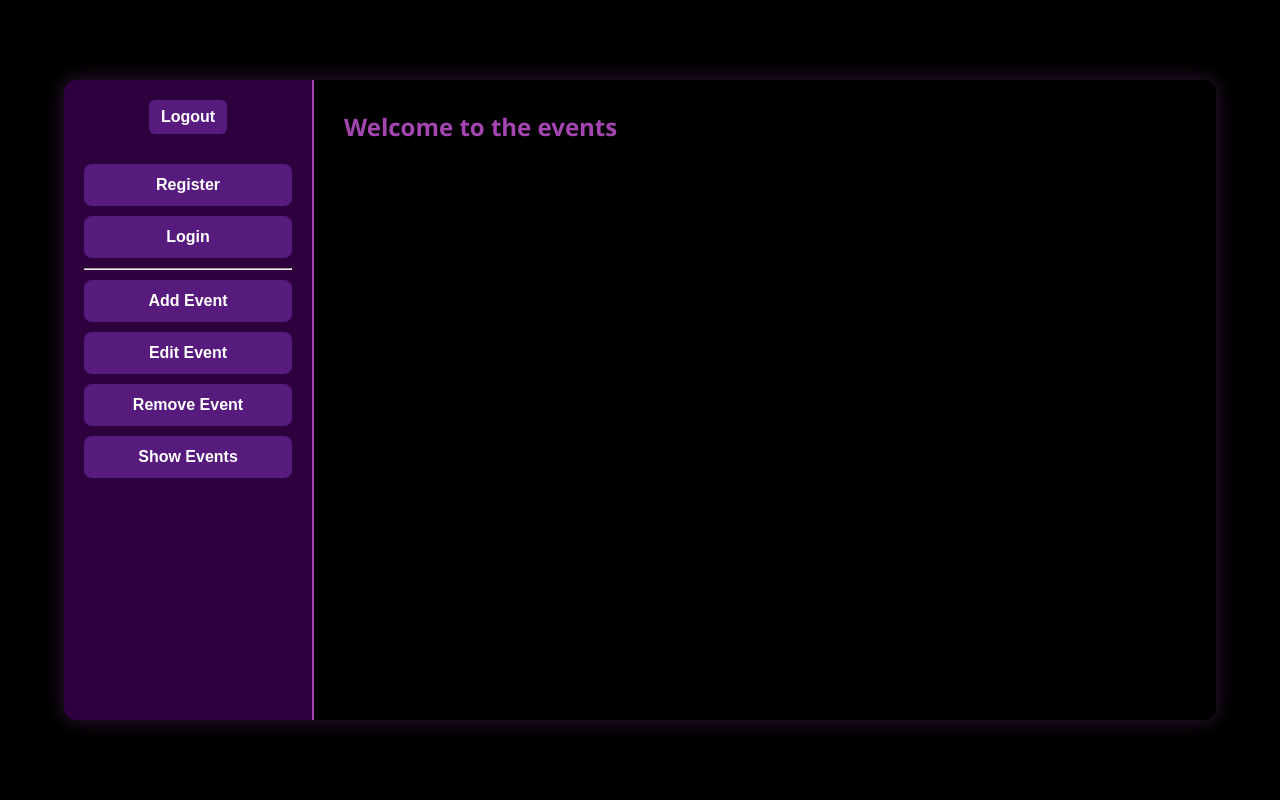
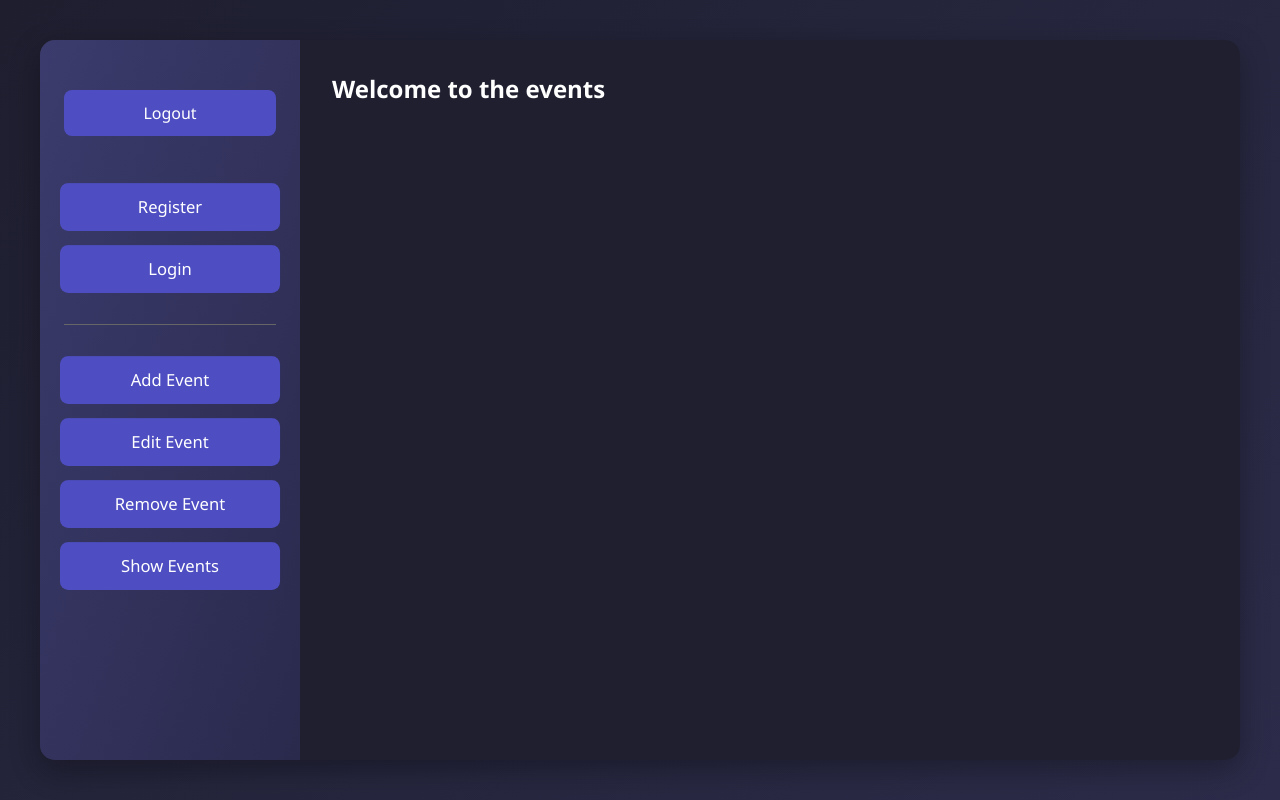
Before and after one commit to San1000-Ark/PruebaFinal_JS_Santiago-Restrepo-Arismendy670, a plain HTML site: page public/index.html in a window 1280 px wide. Drawn offline with Linux system fonts and the light colour scheme.

Commit message:
add styles

```diff
--- a/styles/styles.css
+++ b/styles/styles.css
@@ -1,14 +1,14 @@
-/* Reset básico */
+/* Reset y estilo base */
 * {
   margin: 0;
   padding: 0;
   box-sizing: border-box;
+  font-family: 'Segoe UI', Tahoma, Geneva, Verdana, sans-serif;
 }
 
 body {
-  font-family: 'Segoe UI', Tahoma, Geneva, Verdana, sans-serif;
-  background-color: #000000;
-  color: #FFFFFF;
+  background: linear-gradient(135deg, #1e1e2f, #2c2c4a);
+  color: #fff;
   min-height: 100vh;
   display: flex;
   justify-content: center;
@@ -17,125 +17,94 @@ body {
 
 .container {
   display: flex;
-  width: 90%;
+  width: 100%;
   max-width: 1200px;
-  min-height: 80vh;
-  margin: 30px auto;
-  background-color: #111111;
-  border-radius: 12px;
+  min-height: 90vh;
+  background-color: #2a2a3d;
+  border-radius: 15px;
   overflow: hidden;
-  box-shadow: 0 0 20px rgba(164, 69, 178, 0.3);
+  box-shadow: 0 10px 30px rgba(0, 0, 0, 0.3);
 }
 
+/* Sidebar */
 .sidebar {
-  width: 250px;
-  background-color: #2E003E;
-  padding: 20px;
-  display: flex;
-  flex-direction: column;
-  gap: 10px;
-  border-right: 2px solid #A445B2;
+  width: 260px;
+  background: linear-gradient(to bottom right, #3b3b6d, #2a2a4d);
+  padding: 2rem 1.5rem;
+  transition: all 0.4s ease-in-out;
+  position: relative;
+}
+
+.sidebar:hover {
+  transform: scale(1.03);
 }
 
 .sidebar header {
+  margin-bottom: 2rem;
   text-align: center;
-  margin-bottom: 20px;
-  color: #FFFFFF;
-  font-weight: bold;
 }
 
-.sidebar header button {
-  background-color: #571B7E;
-  color: white;
-  border: none;
-  padding: 8px 12px;
-  border-radius: 6px;
-  cursor: pointer;
-  font-weight: bold;
-  transition: background-color 0.3s ease;
-}
-
-.sidebar header button:hover {
-  background-color: #A445B2;
-}
-
-.sidebar button {
-  background-color: #571B7E;
-  color: white;
-  border: none;
-  padding: 12px;
-  border-radius: 8px;
-  cursor: pointer;
-  font-weight: bold;
-  transition: background-color 0.3s ease;
-}
-
-.sidebar button:hover {
-  background-color: #A445B2;
-}
-
-.main-content {
-  flex-grow: 1;
-  padding: 30px;
-  background-color: #000000;
-}
-
-h1, h2 {
-  color: #A445B2;
-  margin-bottom: 20px;
-  font-weight: 600;
-}
-
-form {
-  display: flex;
-  flex-direction: column;
-  gap: 15px;
-  max-width: 400px;
-  margin: 0 auto;
-}
-
-input, button {
-  padding: 10px;
-  border-radius: 6px;
-  border: none;
-  font-size: 1rem;
-}
-
-input {
-  background-color: #111111;
-  color: white;
-  border: 1px solid #571B7E;
-}
-
-input:focus {
-  outline: none;
-  border-color: #A445B2;
-  box-shadow: 0 0 5px #A445B2;
+#user-info {
+  font-size: 1.1rem;
+  margin-bottom: 10px;
 }
 
 button {
-  background-color: #571B7E;
+  width: 100%;
+  padding: 12px 15px;
+  margin: 8px 0;
+  border: none;
+  border-radius: 8px;
+  background: #4e4ec2;
   color: white;
-  font-weight: bold;
+  font-size: 1rem;
   cursor: pointer;
-  transition: background-color 0.3s ease;
+  transition: all 0.3s ease;
+  transform: translateX(0);
 }
 
 button:hover {
-  background-color: #A445B2;
+  background: #6a6af0;
+  transform: translateX(10px);
 }
 
-ul {
-  list-style: none;
-  margin-top: 20px;
+button:active {
+  transform: scale(0.98);
 }
 
-ul li {
-  background-color: #111111;
-  padding: 15px;
-  margin-bottom: 10px;
-  border: 1px solid #571B7E;
-  border-radius: 8px;
-  display: flex;
-  justify-content: space
+hr {
+  margin: 1.5rem 0;
+  border: none;
+  border-top: 1px solid #666;
 }
+
+/* Animación de botones */
+@keyframes pulse {
+  0% { transform: scale(1); }
+  50% { transform: scale(1.05); }
+  100% { transform: scale(1); }
+}
+
+button[data-route] {
+  animation: pulse 3s infinite alternate ease-in-out;
+}
+
+/* Main content */
+.main-content {
+  flex: 1;
+  padding: 2rem;
+  background-color: #1f1f30;
+  min-height: 100%;
+  animation: fadeIn 1s ease-in-out;
+}
+
+/* Animación fadeIn */
+@keyframes fadeIn {
+  from { opacity: 0; transform: translateY(20px); }
+  to { opacity: 1; transform: translateY(0); }
+}
+
+/* Efecto hover en contenedor */
+.container:hover {
+  box-shadow: 0 15px 40px rgba(0, 0, 0, 0.4);
+}
```
Also changed, not shown: database/db.json (+1 -7 lines).
